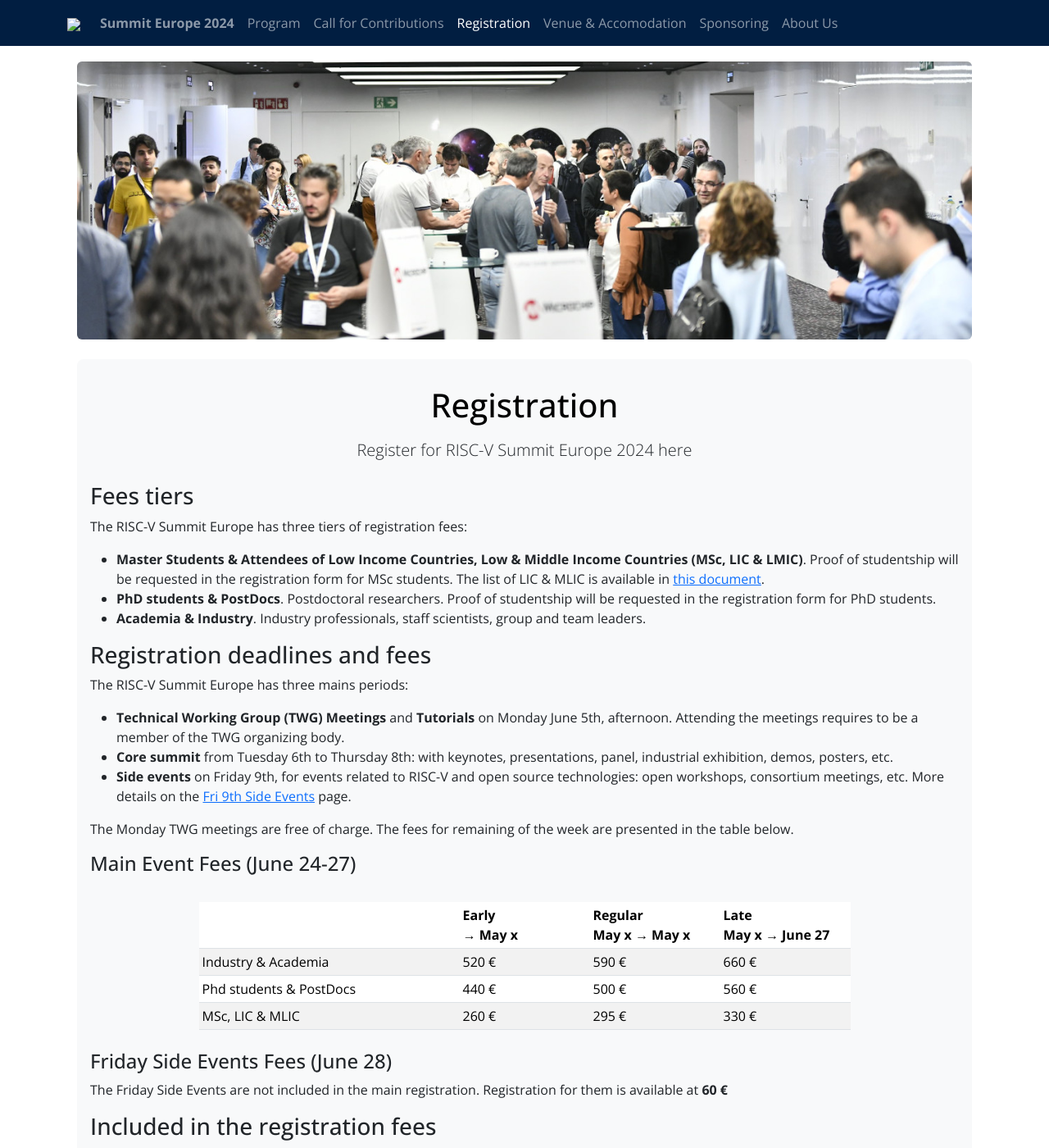
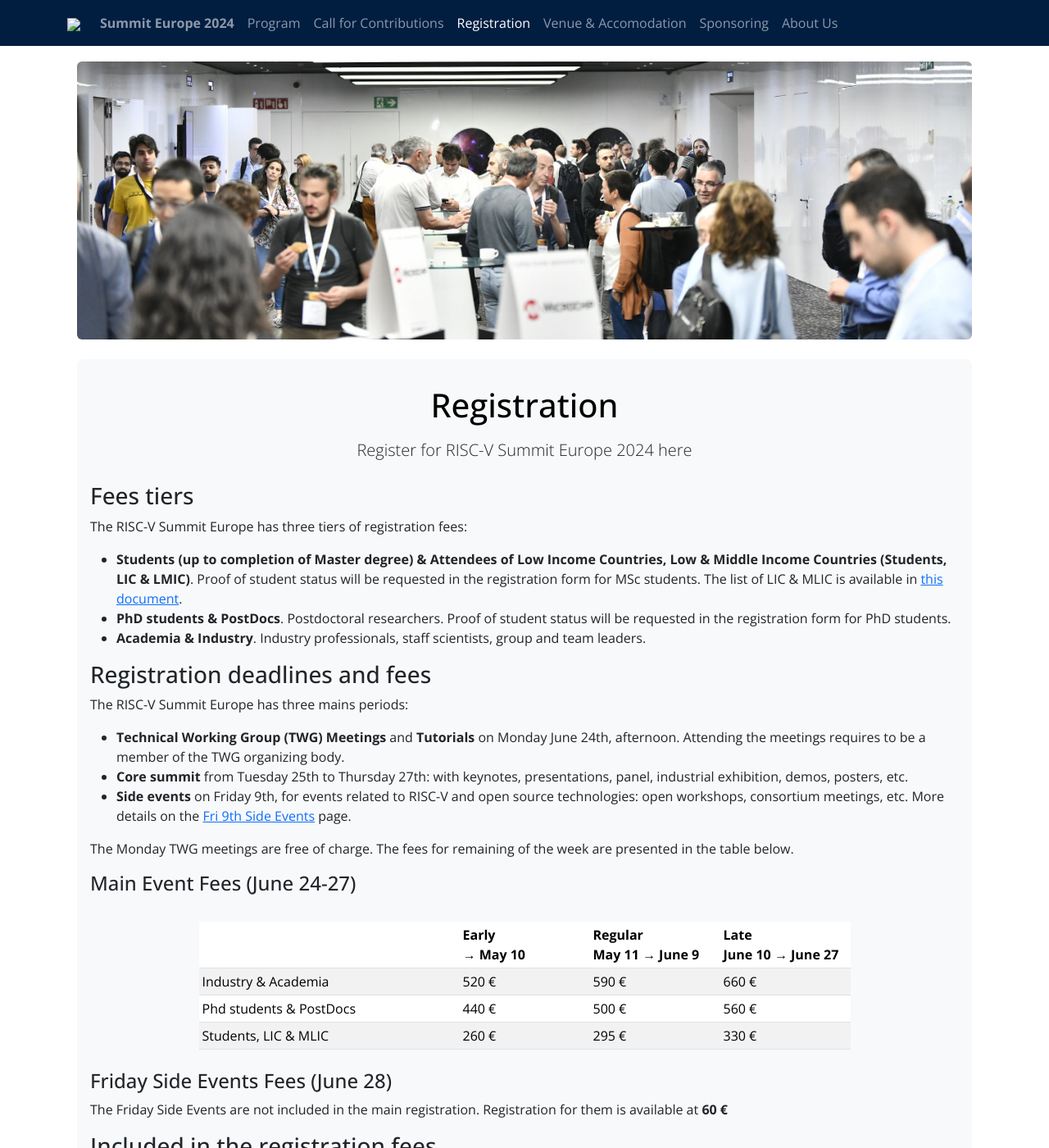
Before and after one commit to riscv-europe/summit-website-development, a Jekyll site: the page built from summit/2024/registration.md, in a window 1280 px wide and 1400 px high. Shown: the whole window at 82% size. Built offline with Jekyll 4.4.1, drawn with Linux system fonts in a browser that asks for light colours.

Commit message:
Registration updates

```diff
--- a/summit/2024/registration.md
+++ b/summit/2024/registration.md
@@ -16,13 +16,13 @@
 
 The RISC-V Summit Europe has three tiers of registration fees:
 
- - **Master Students & Attendees of Low Income Countries, Low & Middle
-   Income Countries (MSc, LIC & LMIC)**. Proof of studentship will be
+ - **Students (up to completion of Master degree) & Attendees of Low Income Countries, Low & Middle
+   Income Countries (Students, LIC & LMIC)**. Proof of student status will be
    requested in the registration form for MSc students. The list of
    LIC & MLIC is available in [this
    document](media/lic-mlic/lic-mlic.pdf).
  - **PhD students & PostDocs**. Postdoctoral researchers. Proof of
-   studentship will be requested in the registration form for PhD
+   student status will be requested in the registration form for PhD
    students.
  - **Academia & Industry**. Industry professionals, staff scientists,
    group and team leaders.
@@ -32,9 +32,9 @@
 The RISC-V Summit Europe has three mains periods:
 
  - **Technical Working Group (TWG) Meetings** and **Tutorials** on Monday June
-   5th, afternoon. Attending the meetings requires to be a member of the TWG
+   24th, afternoon. Attending the meetings requires to be a member of the TWG
    organizing body.
- - **Core summit** from Tuesday 6th to Thursday 8th: with keynotes,
+ - **Core summit** from Tuesday 25th to Thursday 27th: with keynotes,
    presentations, panel, industrial exhibition, demos, posters, etc.
  - **Side events** on Friday 9th, for events related to RISC-V and
    open source technologies: open workshops, consortium meetings, etc.
@@ -51,9 +51,9 @@
   <thead>
     <tr>
       <th width="40%"></th>
-      <th width="20%">Early<br/>&rarr; May x</th>
-      <th width="20%">Regular<br/>May x &rarr; May x</th>
-      <th width="20%">Late<br/>May x &rarr; June 27</th>
+      <th width="20%">Early<br/>&rarr; May 10</th>
+      <th width="20%">Regular<br/>May 11 &rarr; June 9</th>
+      <th width="20%">Late<br/>June 10 &rarr; June 27</th>
     </tr>
   </thead>
   <tbody>
@@ -70,7 +70,7 @@
       <td>560 €</td>
     </tr>
     <tr>
-      <td>MSc, LIC & MLIC</td>
+      <td>Students, LIC & MLIC</td>
       <td>260 €</td>
       <td>295 €</td>
       <td>330 €</td>
```
